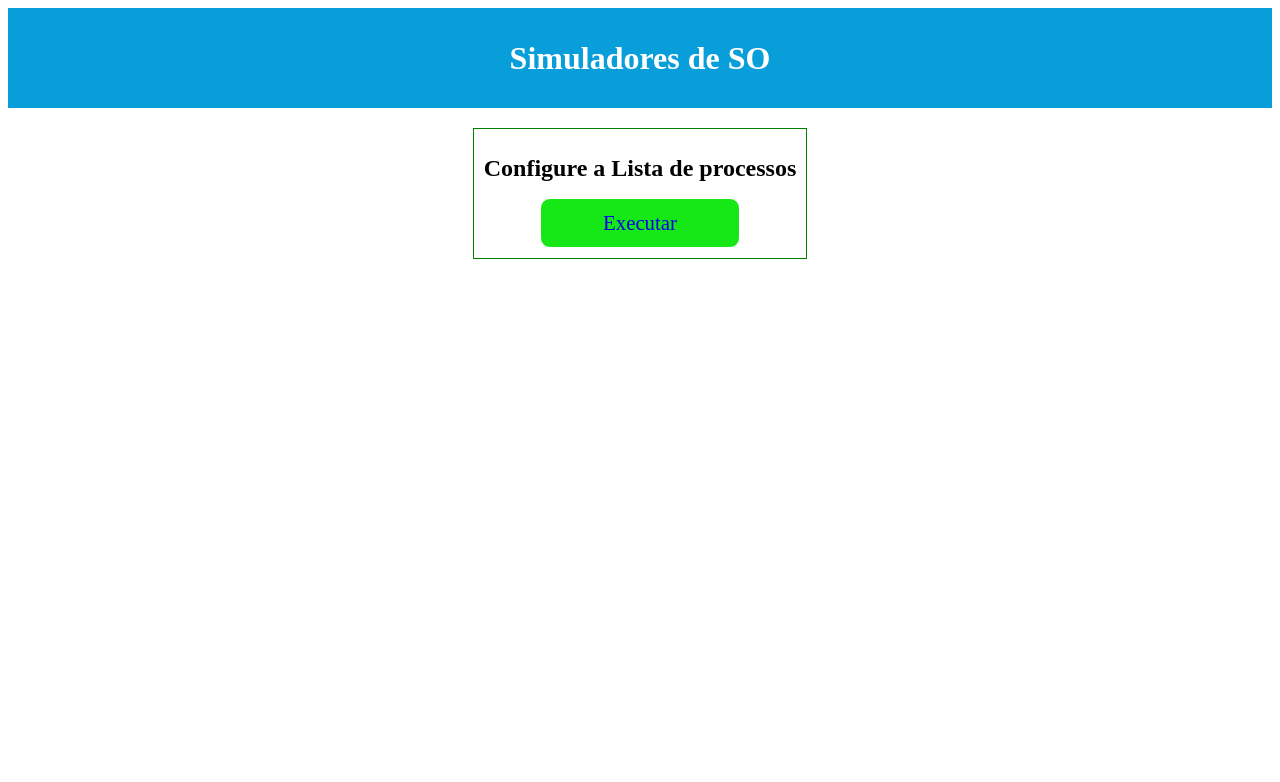
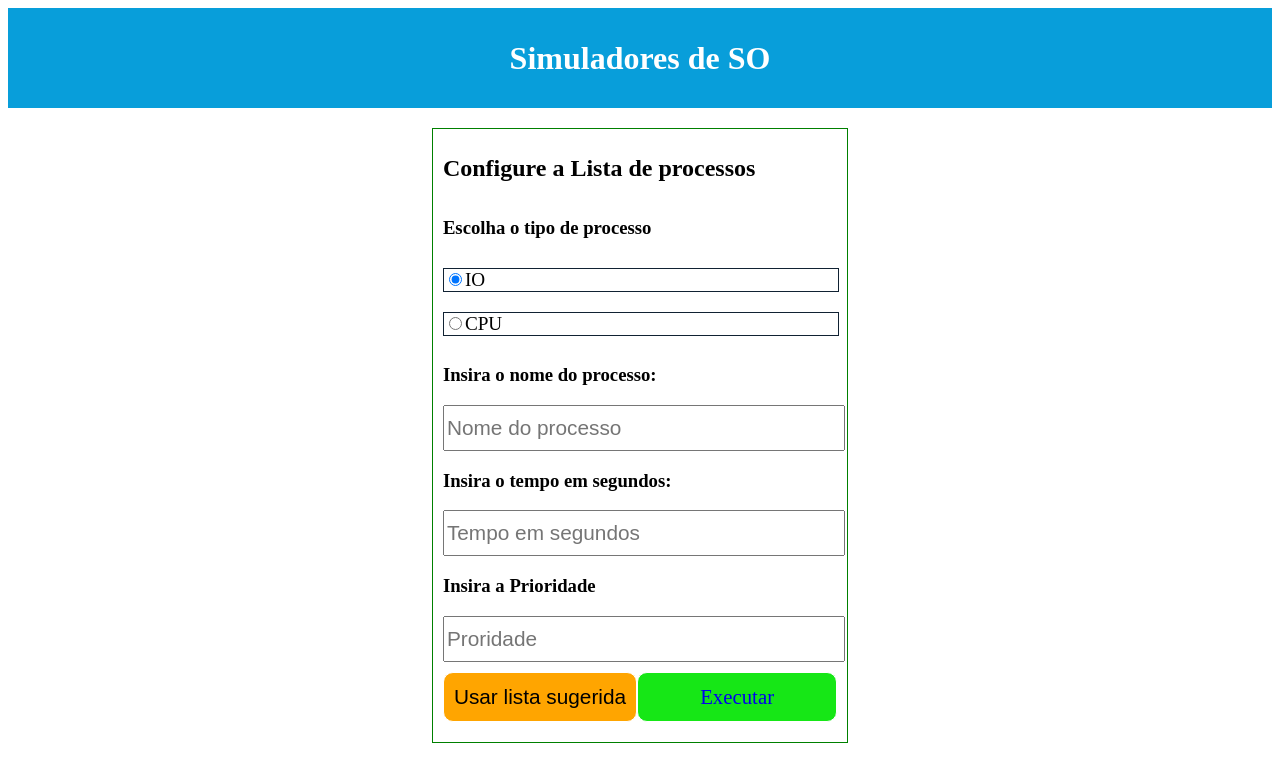
Before and after one commit to IsaiasLuiz/simuladores-so, a React (Create React App) app: page /process-list in a window 1280 px wide. Shown: the top 782 px of the page. Built offline with nearby package versions, Linux system fonts and the light colour scheme.

Commit message:
add componentes e amarzenando dados na tela process-list

```diff
--- a/package.json
+++ b/package.json
@@ -3,6 +3,7 @@
   "version": "0.1.0",
   "private": true,
   "dependencies": {
+    "prop-types": "^15.7.2",
     "react": "^16.11.0",
     "react-dom": "^16.11.0",
     "react-redux": "^7.1.3",
--- /dev/null
+++ b/src/actions/defineProcessType.jsx
@@ -0,0 +1,8 @@
+const defineTypeProcess = value => {
+    return {
+      type: value,
+      typeProcess: value
+    };
+  };
+
+  export default defineTypeProcess;
--- /dev/null
+++ b/src/components/button/index.jsx
@@ -0,0 +1,30 @@
+import React from 'react';
+import PropTypes from 'prop-types';
+import styled from 'styled-components';
+
+const Btn = styled.button`
+    text-decoration: none;
+    padding: 10px;
+    font-size: 1.3em;
+    height: 50px;
+    background: orange;
+    border-radius: 10px;
+    border: 1px solid #fff;
+    box-sizing: border-box;
+    display: flex;
+    justify-content: center;
+    align-items: center;
+    margin-top: 10px;
+    margin-bottom: 10px;
+    cursor: pointer;
+`;
+
+const Button = props=>{
+    return <Btn>{ props.text }</Btn>
+}
+
+Button.prototype = {
+    text: PropTypes.string.isRequired
+}
+
+export default Button;
--- a/src/components/nextButton/index.jsx
+++ b/src/components/nextButton/index.jsx
@@ -1,13 +1,19 @@
 import React from 'react';
+import PropTypes from 'prop-types';
 import { Link } from 'react-router-dom';
 import './styles.css';
 
-const nextButton = props => {
-  console.log(props);
+const NextButton = props => {
   return (
     <Link to={ props.route } className='next-route'>
       { props.text }
     </Link>
   );
 };
-export default nextButton;
+
+NextButton.prototype = {
+  route: PropTypes.string.isRequired,
+  text: PropTypes.string.isRequired
+}
+
+export default NextButton;
--- a/src/components/nextButton/styles.css
+++ b/src/components/nextButton/styles.css
@@ -12,4 +12,5 @@
   justify-content: center;
   align-items: center;
   margin: auto;
+
 }
--- /dev/null
+++ b/src/constants/processType.jsx
@@ -0,0 +1,8 @@
+const IO = 'IO';
+
+const CPU = 'CPU';
+
+export default {
+    IO,
+    CPU
+}
--- a/src/pages/homePage/index.jsx
+++ b/src/pages/homePage/index.jsx
@@ -1,29 +1,13 @@
 import React from 'react';
 import NextButton from '../../components/nextButton';
-import styled from 'styled-components';
 import Algorithms from '../../constants/algorithms';
 import { connect } from 'react-redux';
 import { bindActionCreators } from 'redux';
-import { Container, Content, Title } from '../../styles/styledComponents';
-import defineAlgorithm from '../../actions';
-
-
-
-const Label = styled.label`
-  display: block;
-  border: 1px solid #123;
-  margin: 10px;
-  font-size: 1.2em;
-  cursor: pointer;
-
-  &:hover {
-    color: #df2f12;
-  }
-`;
+import { Container, Content, Title, Label } from '../../styles/styledComponents';
+import  defineAlgorithm from '../../actions/defineAlgorithm';
 
 const HomePage = props => {
   const { defineAlgorithm } = props;
-
   return (
     <Container>
       <Content>
--- a/src/pages/processList/index.jsx
+++ b/src/pages/processList/index.jsx
@@ -1,17 +1,90 @@
 import React from 'react';
+import { connect } from 'react-redux';
+import { bindActionCreators } from 'redux';
+import defineProcessType from '../../actions/defineProcessType';
+import ProcessType from '../../constants/processType'
 import styled from 'styled-components';
 import Next from '../../components/nextButton';
-import { Container, Content, Title } from '../../styles/styledComponents';
+import Button from '../../components/button';
+import { Container, Content, Title, Label } from '../../styles/styledComponents';
+
+const Div = styled.div`
+  width: 100%;
+`;
+
+const H3 = styled.h3`
+`;
+
+const Input = styled.input`
+  height: 40px;
+  width: 100%;
+  font-size: 1.3em;
+`;
+
+const labelCss = {
+  width: '100%',
+};
+
+const divCss = {
+  display: 'flex',
+  justifyContent: 'center'
+}
 
 const processList = props => {
+  const { defineProcessType } = props;
+
   return (
     <Container>
       <Content>
         <Title>Configure a Lista de processos</Title>
-        <Next route="" text="Executar"/>
+        <H3>Escolha o tipo de processo</H3>
+        <Label style={labelCss}>
+          <input
+            type='radio'
+            name='process-type'
+            defaultChecked
+            onChange={()=>defineProcessType(ProcessType.IO)}
+          />
+          IO
+        </Label>
+        <Label style={labelCss}>
+          <input
+            type='radio'
+            name='process-type'
+            onChange={()=>defineProcessType(ProcessType.CPU)}
+          />
+          CPU
+        </Label>
+
+        <Div>
+          <H3>Insira o nome do processo:</H3>
+          <Input type="text" placeholder="Nome do processo" />
+        </Div>
+
+        <Div>
+          <H3>Insira o tempo em segundos:</H3>
+          <Input type="text" placeholder="Tempo em segundos" />
+        </Div>
+
+        <Div>
+          <H3>Insira a Prioridade</H3>
+          <Input type="text" placeholder="Proridade" />
+        </Div>
+
+        <Div style={divCss}>
+          <Button text="Usar lista sugerida" />
+          <Next route="" text="Executar" />
+        </Div>
       </Content>
     </Container>
   )
 };
 
-export default processList;
+const mapStateToProps = store => ({
+  processType: store.type.processType
+});
+
+const mapDispatchToProps = dispatch =>
+  bindActionCreators({ defineProcessType }, dispatch);
+
+export default connect(mapStateToProps, mapDispatchToProps)(processList);
--- /dev/null
+++ b/src/reducers/TypeProcessReducer.jsx
@@ -0,0 +1,19 @@
+import processType from '../constants/processType';
+
+const initialState = {
+    processType: processType.IO
+}
+
+const TypeProcessReducer = (state = initialState, action) => {
+	switch (action.type) {
+		case processType.IO:
+			return { ...state, processType: processType.IO};
+
+		case processType.CPU:
+			return { ...state, processType: processType.CPU };
+		default:
+			return state;
+	}
+};
+
+export default TypeProcessReducer;
--- a/src/reducers/index.jsx
+++ b/src/reducers/index.jsx
@@ -1,6 +1,8 @@
 import { combineReducers } from 'redux';
 import algorithmReducer from './AlgorithmReducer'
+import typeProcessreducer from './TypeProcessReducer'
 
 export const Reducers = combineReducers({
-    algorithm: algorithmReducer
+    algorithm: algorithmReducer,
+    type: typeProcessreducer
 });
--- a/src/styles/styledComponents/index.jsx
+++ b/src/styles/styledComponents/index.jsx
@@ -19,4 +19,17 @@ const Title = styled.h1`
   display: block;
 `;
 
-export { Container, Content, Title };
+const Label = styled.label`
+  display: block;
+  border: 1px solid #123;
+  margin-top: 10px;
+  margin-bottom: 10px;
+  font-size: 1.2em;
+  cursor: pointer;
+
+  &:hover {
+    color: #df2f12;
+  }
+`;
+
+export { Container, Content, Title, Label };
```
Also changed, not shown: src/actions/defineAlgorithm.jsx (renamed from src/actions/index.jsx), 1 other file (tests, documents, lock files or other folders).
